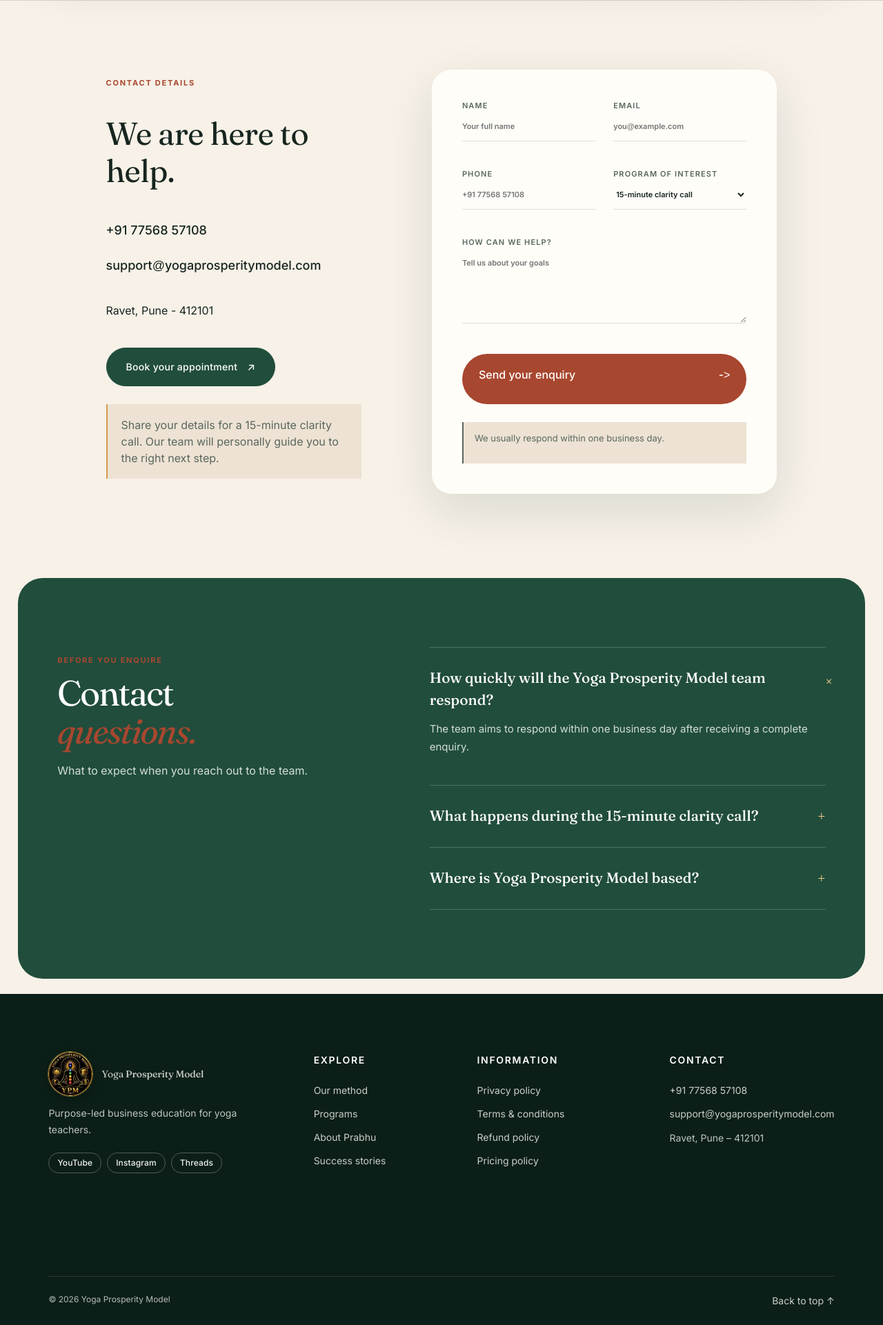
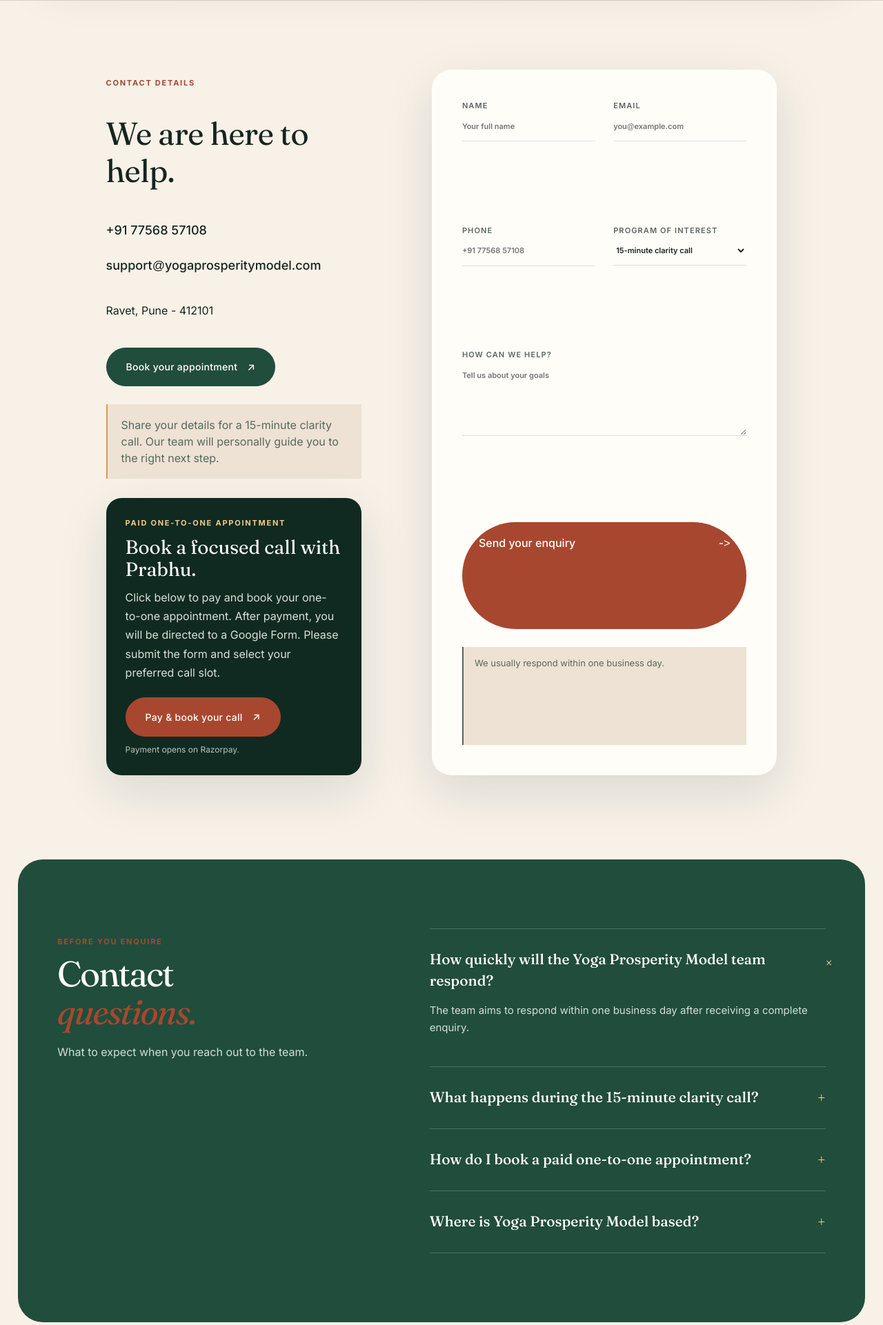
Before and after one commit to megatechzy-boop/yogaprosperitymodel, a PHP site: page /contact in a window 1280 px wide. Shown: the part 1127-3048 px from the top of the page at 69% size. Run offline with PHP 8.4, Linux system fonts and the light colour scheme.

Commit message:
Add paid one-to-one appointment booking

```diff
--- a/assets/css/style.css
+++ b/assets/css/style.css
@@ -307,6 +307,12 @@ nav a:hover:after,nav a.active:after{right:0}
 .contact-details{display:grid;gap:24px;margin-top:44px}
 .contact-details a{font-size:18px;font-weight:500;color:var(--ink)}
 .appointment-button{margin:26px 0 4px;border-radius:999px}
+.paid-appointment{margin-top:28px;padding:28px;border-radius:22px;background:var(--moss-deep);color:#fff;box-shadow:var(--shadow)}
+.paid-appointment .eyebrow{margin:0 0 10px;color:var(--gold-soft)}
+.paid-appointment h3{margin:0 0 12px;font-family:"Fraunces",Georgia,serif;font-size:28px;font-weight:400;line-height:1.15}
+.paid-appointment>p:not(.eyebrow){margin:0;color:#D8E0DB;line-height:1.7}
+.paid-appointment-button{margin:22px 0 10px;border-radius:999px;background:var(--terracotta);border-color:var(--terracotta)}
+.paid-appointment small{display:block;color:#B9C5BE;font-size:12px}
 .notice{background:var(--paper-alt);border-left:2px solid var(--gold);padding:18px 20px;margin:22px 0;color:var(--ink-soft)}
 
 /* ---------- Responsive ---------- */
--- a/contact.php
+++ b/contact.php
@@ -9,6 +9,7 @@ $meta = page_meta([
 $faqs = [
     ['How quickly will the Yoga Prosperity Model team respond?', 'The team aims to respond within one business day after receiving a complete enquiry.'],
     ['What happens during the 15-minute clarity call?', 'The conversation covers your current yoga work, goals and preferred level of support so the team can suggest a suitable next step without guaranteeing an outcome.'],
+    ['How do I book a paid one-to-one appointment?', 'Complete the payment using the booking button, then submit the Google Form that opens after payment and select your preferred call slot.'],
     ['Where is Yoga Prosperity Model based?', 'Yoga Prosperity Model is based in Ravet, Pune, Maharashtra, India, and its current learning and mentoring offers include online delivery.'],
 ];
 $structuredData = [breadcrumb_schema([['Home', '/'], ['Contact', '/contact/']]), faq_schema($faqs)];
@@ -37,6 +38,13 @@ require __DIR__ . '/includes/header.php';
     </div>
     <a class="button appointment-button" href="<?= e(APPOINTMENT_URL) ?>" target="_blank" rel="noopener noreferrer">Book your appointment <span>↗</span></a>
     <div class="notice">Share your details for a 15-minute clarity call. Our team will personally guide you to the right next step.</div>
+    <aside class="paid-appointment" aria-labelledby="paid-appointment-title">
+      <p class="eyebrow">Paid one-to-one appointment</p>
+      <h3 id="paid-appointment-title">Book a focused call with Prabhu.</h3>
+      <p>Click below to pay and book your one-to-one appointment. After payment, you will be directed to a Google Form. Please submit the form and select your preferred call slot.</p>
+      <a class="button paid-appointment-button" href="<?= e(PAID_APPOINTMENT_URL) ?>" target="_blank" rel="noopener noreferrer">Pay &amp; book your call <span>↗</span></a>
+      <small>Payment opens on Razorpay.</small>
+    </aside>
   </div>
   <form class="contact-form" data-lead-form action="<?= e(site_path('api/contact.php')) ?>" method="post" novalidate>
     <input type="hidden" name="csrf_token" value="<?= e(csrf_token()) ?>">
@@ -47,6 +55,7 @@ require __DIR__ . '/includes/header.php';
     <label>Program of interest
       <select name="program">
         <option value="Clarity call">15-minute clarity call</option>
+        <option value="Paid one-to-one appointment" <?= $program === 'Paid one-to-one appointment' ? 'selected' : '' ?>>Paid one-to-one appointment</option>
         <option value="Rajat Sangh" <?= $program === 'Rajat Sangh' ? 'selected' : '' ?>>Rajat Sangh</option>
         <option value="Vajra Sangh" <?= $program === 'Vajra Sangh' ? 'selected' : '' ?>>Vajra Sangh</option>
       </select>
--- a/includes/config.php
+++ b/includes/config.php
@@ -50,6 +50,7 @@ const YOUTUBE_URL = 'https://www.youtube.com/@YogaProsperityModel';
 const INSTAGRAM_URL = 'https://www.instagram.com/prabhuzunja/';
 const THREADS_URL = 'https://www.threads.com/@prabhuzunja';
 const APPOINTMENT_URL = 'https://link.yatifunnels.com/widget/bookings/yogaprosperitymodel/appointment';
+const PAID_APPOINTMENT_URL = 'https://rzp.io/rzp/RJNjp4uX';
 
 function redirect_legacy_php_request(): void
 {
```
